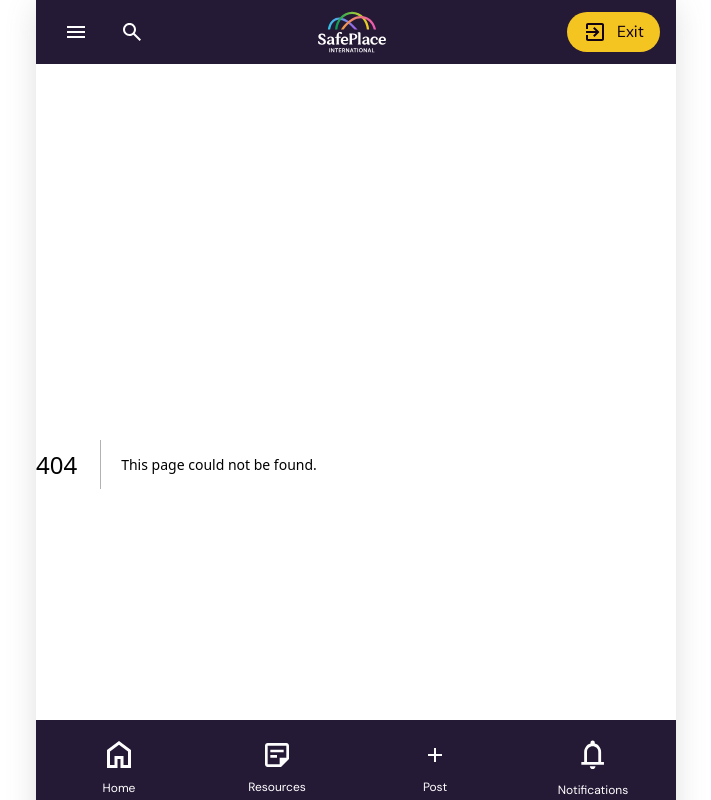
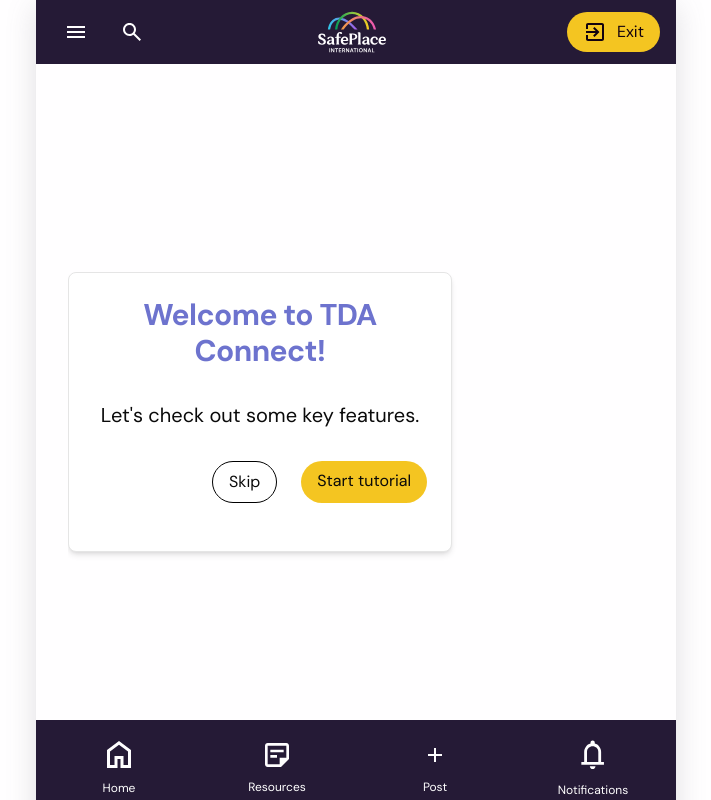
Before and after one commit to SafePlaceInternational/TDA-Connect, a Next.js app: page /welcome in a window 1280 px wide. Before the commit this address had no page. Shown: the top 800 px of the page, without its empty margins (284-995 px from the left). Built offline with nearby package versions, Linux system fonts and the light colour scheme.

Commit message:
welcome component

```diff
--- /dev/null
+++ b/src/app/welcome/page.tsx
@@ -0,0 +1,9 @@
+import Welcome from "@/components/welcome/page";
+
+export default function WelcomePage() {
+  return (
+    <>
+      <Welcome />
+    </>
+  );
+}
--- /dev/null
+++ b/src/components/welcome/page.tsx
@@ -0,0 +1,44 @@
+"use client";
+import React from "react";
+import { Card, CardHeader, CardTitle, CardContent } from "@/components/ui/card";
+import Link from "next/link";
+
+const Welcome: React.FC = () => {
+  return (
+    <div className="w-full h-screen flex mt-52 px-4 md:px-8">
+      <div className="relative w-full max-w-[640px] overflow-hidden">
+        <Card className="w-full md:w-3/4 lg:w-2/3 h-auto flex flex-col shadow-md p-6">
+          <CardHeader className="px-0">
+            <CardTitle>
+              <h2 className="text-center text-3xl font-semibold text-accent-purple mb-4">
+                Welcome to TDA Connect!
+              </h2>
+            </CardTitle>
+          </CardHeader>
+          <CardContent className="mt-4">
+            <p className="text-center text-xl mb-8">
+              Let's check out some key features.
+            </p>
+
+            <div className="flex gap-4 justify-end mt-4">
+              <Link
+                href="/"
+                className="px-4 py-2 border border-black mx-2 rounded-full"
+              >
+                Skip
+              </Link>
+              <Link
+                href="/onboarding"
+                className="px-4 py-2 bg-tertiary-500 rounded-full"
+              >
+                Start tutorial
+              </Link>
+            </div>
+          </CardContent>
+        </Card>
+      </div>
+    </div>
+  );
+};
+
+export default Welcome;
```
